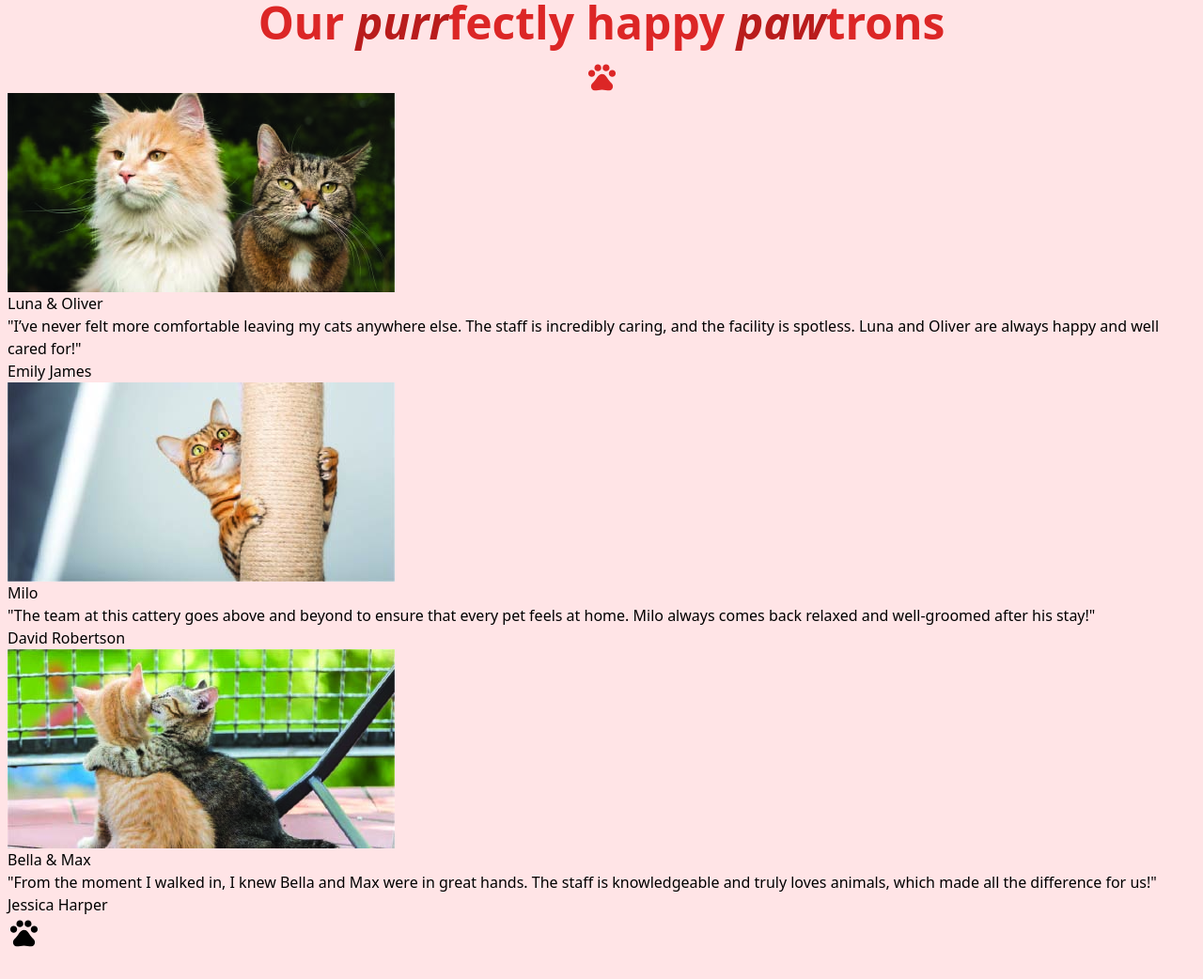
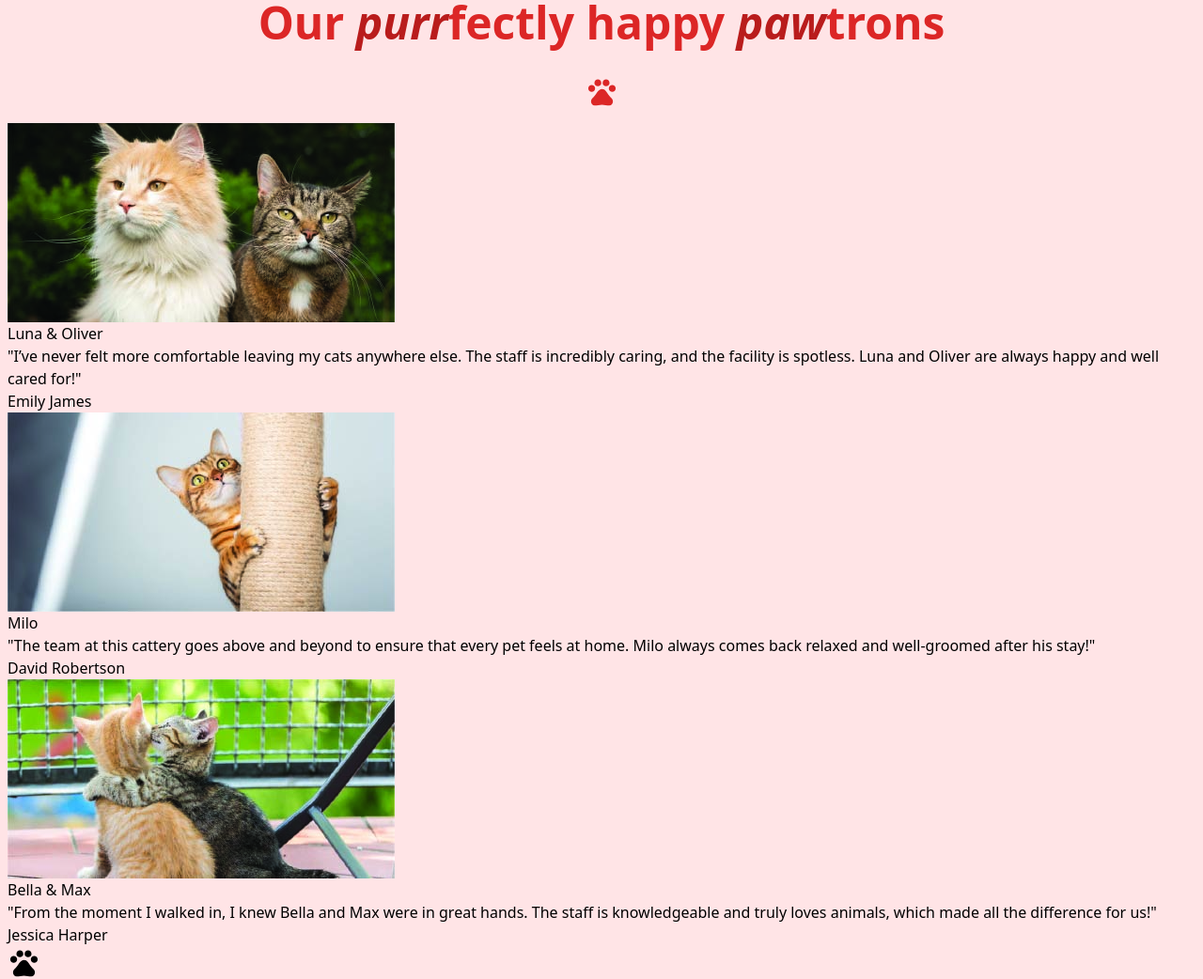
Before and after one commit to dcendry1711/tailwindCssTestimonialsCards, a plain HTML site: page index.html in a window 1280 px wide. Shown: the whole page at 94% size. Before the commit the page ends 1010 px from the top, so only its background shows below. Drawn offline with nearby package versions, Linux system fonts and the light colour scheme.

Commit message:
Update index.html

```diff
--- a/index.html
+++ b/index.html
@@ -8,7 +8,7 @@
     <body class="bg-rose-100">
         <header class="mx-2 flex flex-col items-center gap-4">
             <h2 class="text-5xl text-red-600 text-center font-bold">Our <span class="text-red-700 italic">purr</span>fectly happy <span class="text-red-700 italic">paw</span>trons</h2>
-            <svg class="fill-red-600" xmlns="http://www.w3.org/2000/svg" height="35px" viewBox="0 -960 960 960" width="35px"><path d="M180-475q-42 0-71-29t-29-71q0-42 29-71t71-29q42 0 71 29t29 71q0 42-29 71t-71 29Zm180-160q-42 0-71-29t-29-71q0-42 29-71t71-29q42 0 71 29t29 71q0 42-29 71t-71 29Zm240 0q-42 0-71-29t-29-71q0-42 29-71t71-29q42 0 71 29t29 71q0 42-29 71t-71 29Zm180 160q-42 0-71-29t-29-71q0-42 29-71t71-29q42 0 71 29t29 71q0 42-29 71t-71 29ZM266-75q-45 0-75.5-34.5T160-191q0-52 35.5-91t70.5-77q29-31 50-67.5t50-68.5q22-26 51-43t63-17q34 0 63 16t51 42q28 32 49.5 69t50.5 69q35 38 70.5 77t35.5 91q0 47-30.5 81.5T694-75q-54 0-107-9t-107-9q-54 0-107 9t-107 9Z"/></svg>
+            <svg class="fill-red-600 my-4" xmlns="http://www.w3.org/2000/svg" height="35px" viewBox="0 -960 960 960" width="35px"><path d="M180-475q-42 0-71-29t-29-71q0-42 29-71t71-29q42 0 71 29t29 71q0 42-29 71t-71 29Zm180-160q-42 0-71-29t-29-71q0-42 29-71t71-29q42 0 71 29t29 71q0 42-29 71t-71 29Zm240 0q-42 0-71-29t-29-71q0-42 29-71t71-29q42 0 71 29t29 71q0 42-29 71t-71 29Zm180 160q-42 0-71-29t-29-71q0-42 29-71t71-29q42 0 71 29t29 71q0 42-29 71t-71 29ZM266-75q-45 0-75.5-34.5T160-191q0-52 35.5-91t70.5-77q29-31 50-67.5t50-68.5q22-26 51-43t63-17q34 0 63 16t51 42q28 32 49.5 69t50.5 69q35 38 70.5 77t35.5 91q0 47-30.5 81.5T694-75q-54 0-107-9t-107-9q-54 0-107 9t-107 9Z"/></svg>
         </header>
 
         <!-- CARD CONTAINER -->
```
